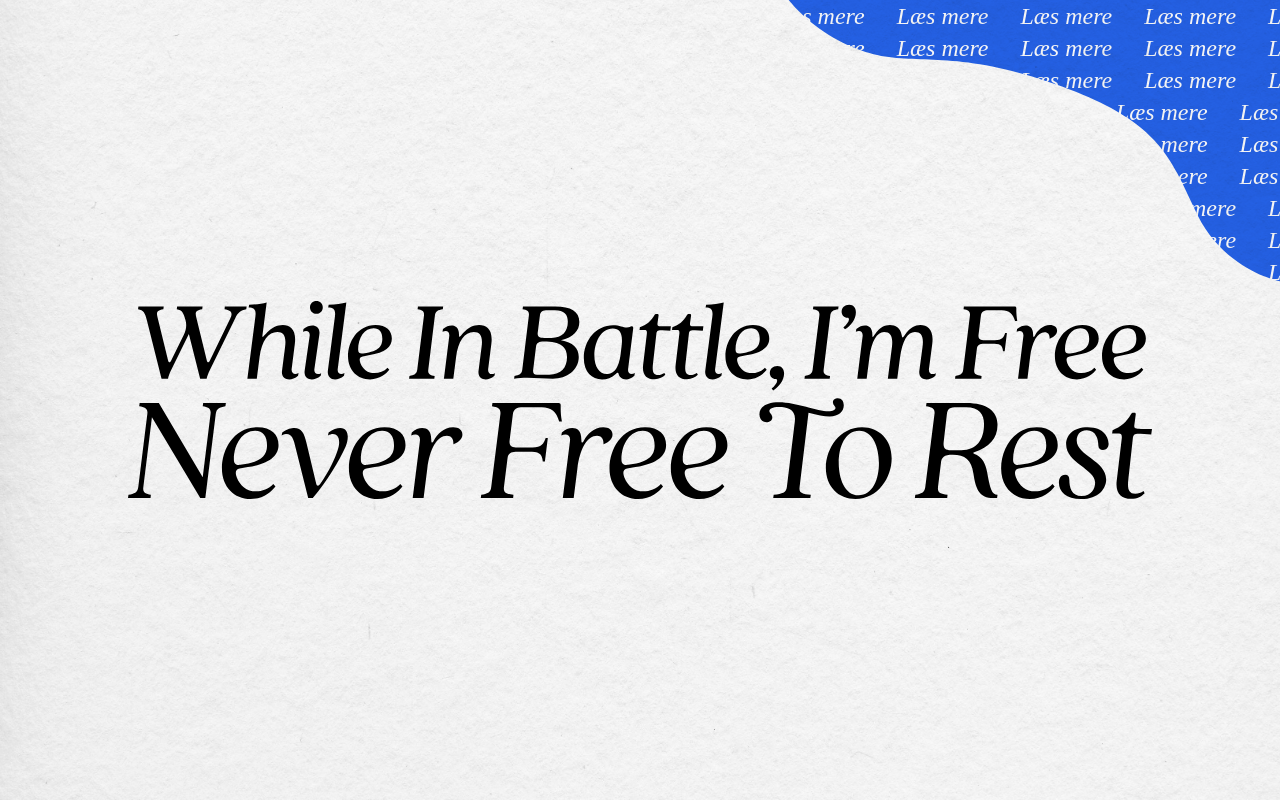
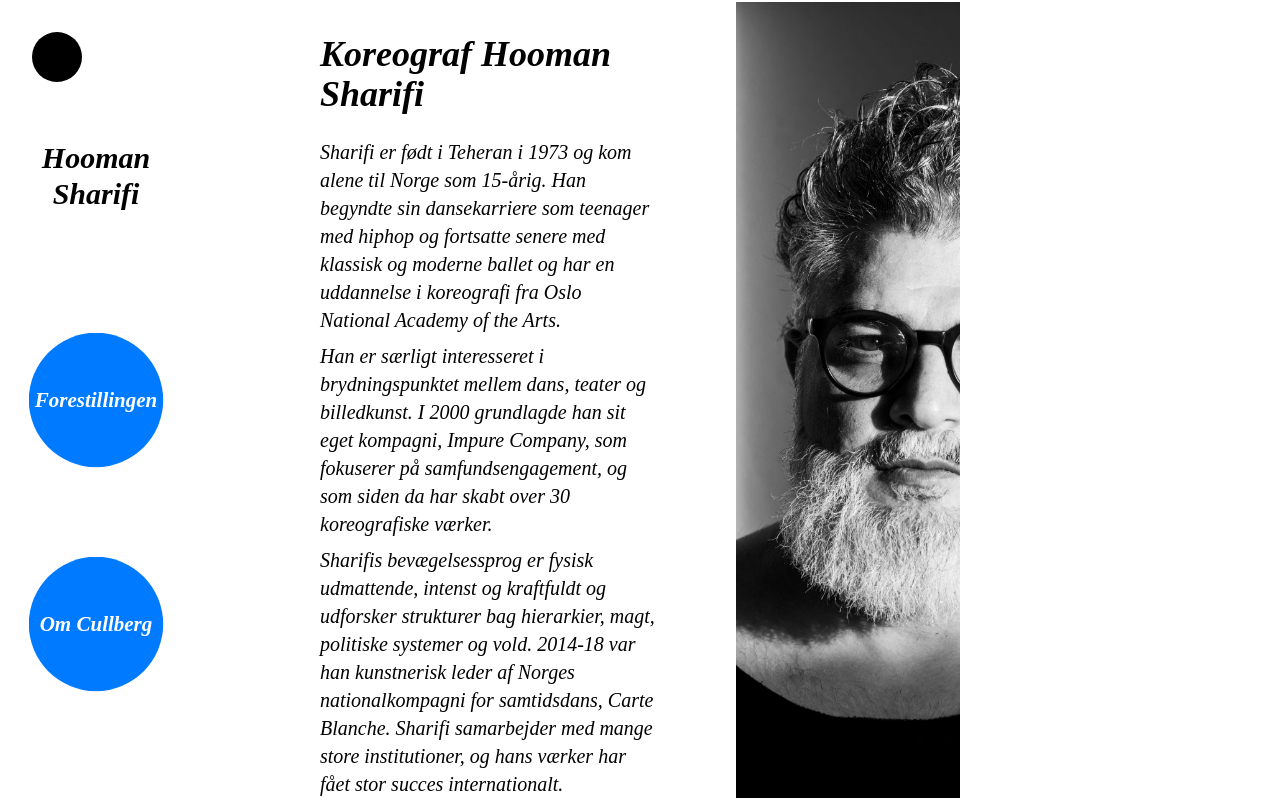
Before and after one commit to Honningbolden/while-in-battle-im-free_2nd-semester_campaign-website, a Next.js app: page / in a window 1280 px wide. Shown: the top 800 px of the page. Built offline with nearby package versions, Linux system fonts and the light colour scheme; a web font is replaced by a local one.

Commit message:
chore: Update isOpen default value in AboutSection to true for better user experience

```diff
--- a/app/Sections/AboutSection.tsx
+++ b/app/Sections/AboutSection.tsx
@@ -22,7 +22,7 @@ interface AboutSectionProps {
 }
 
 export default function AboutSection({ aboutContent }: AboutSectionProps) {
-  const [isOpen, setIsOpen] = useState(false); // Issue here! Nav buttons aren't calling useFollower when useState(false) and not true
+  const [isOpen, setIsOpen] = useState(true); // Issue here! Nav buttons aren't calling useFollower when useState(false) and not true
   const toggleOpen = () => {
     console.log("toggle");
     setIsOpen(!isOpen);
@@ -70,7 +70,7 @@ export default function AboutSection({ aboutContent }: AboutSectionProps) {
       <InformationOverlay toggleOpen={toggleOpen} />
       <AnimatePresence>
         {isOpen && (
-          <div className="fixed z-50 top-0 left-0">
+          <div className="fixed z-[500] top-0 left-0">
             <motion.div className='relative h-screen w-screen flex flex-row bg-white overflow-y-scroll'
               initial={{ y: 0.8, opacity: 0 }} animate={{ y: 0, opacity: 1 }} exit={{ opacity: 0 }}>
               <div>
--- a/app/components/FallingSand.tsx
+++ b/app/components/FallingSand.tsx
@@ -9,7 +9,7 @@ import { Grid } from "../simulation/Grid";
 import { text } from "stream/consumers";
 
 export const RESOLUTION = 2;
-export const RADIUS = 2;
+export const RADIUS = 8;
 
 export default function FallingSandOverlay() {
   const hasAdjustedCanvasSize = useRef<boolean>(false);
```
